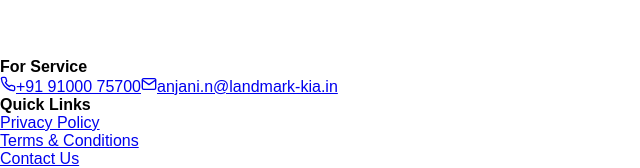
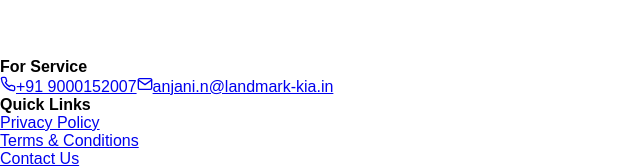
Before and after one commit to landmarkkia7-gif/Landmark-kia, a React (Create React App) app: page /privacy-policy in a window 1280 px wide. Shown: the part 1346-1514 px from the top of the page, without its empty margins (0-640 px from the left). Built offline with nearby package versions, Linux system fonts and the light colour scheme; the HTML template or start-up script is replaced by a standard one; a web font is replaced by a local one.

Commit message:
updated number

```diff
--- a/src/components/Footer.jsx
+++ b/src/components/Footer.jsx
@@ -23,11 +23,11 @@
           <div className="space-y-3 text-sm">
             {/* PHONE */}
             <a
-              href="tel:+919100075700"
+              href="tel:+919000152007"
               className="flex items-center gap-2 text-white hover:text-gray-300"
             >
               <FiPhone />
-              <span>+91 91000 75700</span>
+              <span>+91 9000152007</span>
             </a>
 
             {/* EMAIL */}
--- a/src/components/service.jsx
+++ b/src/components/service.jsx
@@ -8,7 +8,7 @@
       image="/images/medipelly.jpeg"
       address="Survey No. 26, MRR Estates, H.no - 17-60/A, opp. CPRI ROAD, Medipally, Peerzadiguda, Hyderabad, Telangana 500098"
       time="Mon – Sun 9AM – 7PM"
-      phone="91000 75700"
+      phone="9000152007"
       email="anjani.n@landmark-kia.in"
       detailsLink="https://maps.app.goo.gl/uoXMo4rka5nVxYnN8"
 
```
